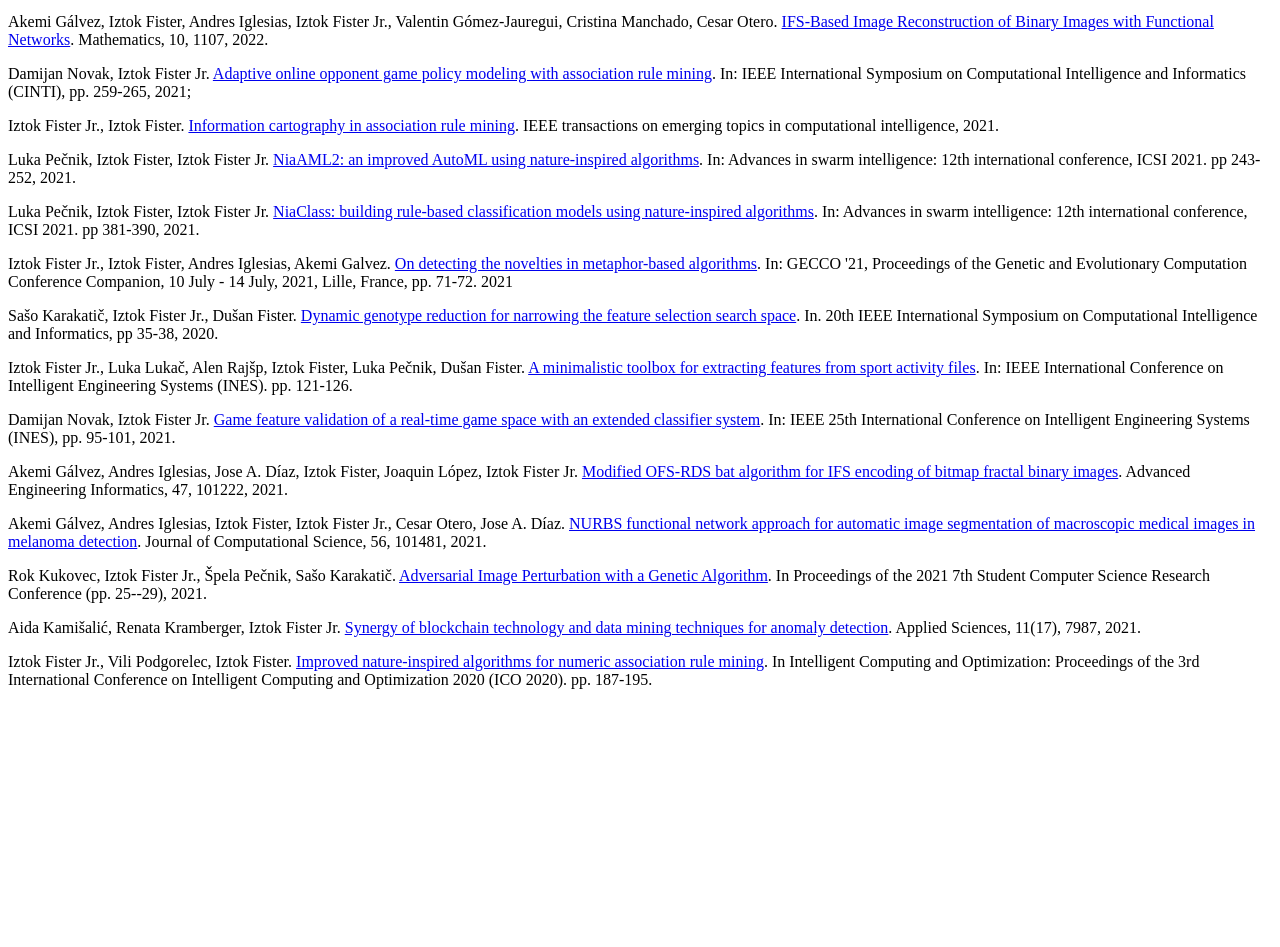
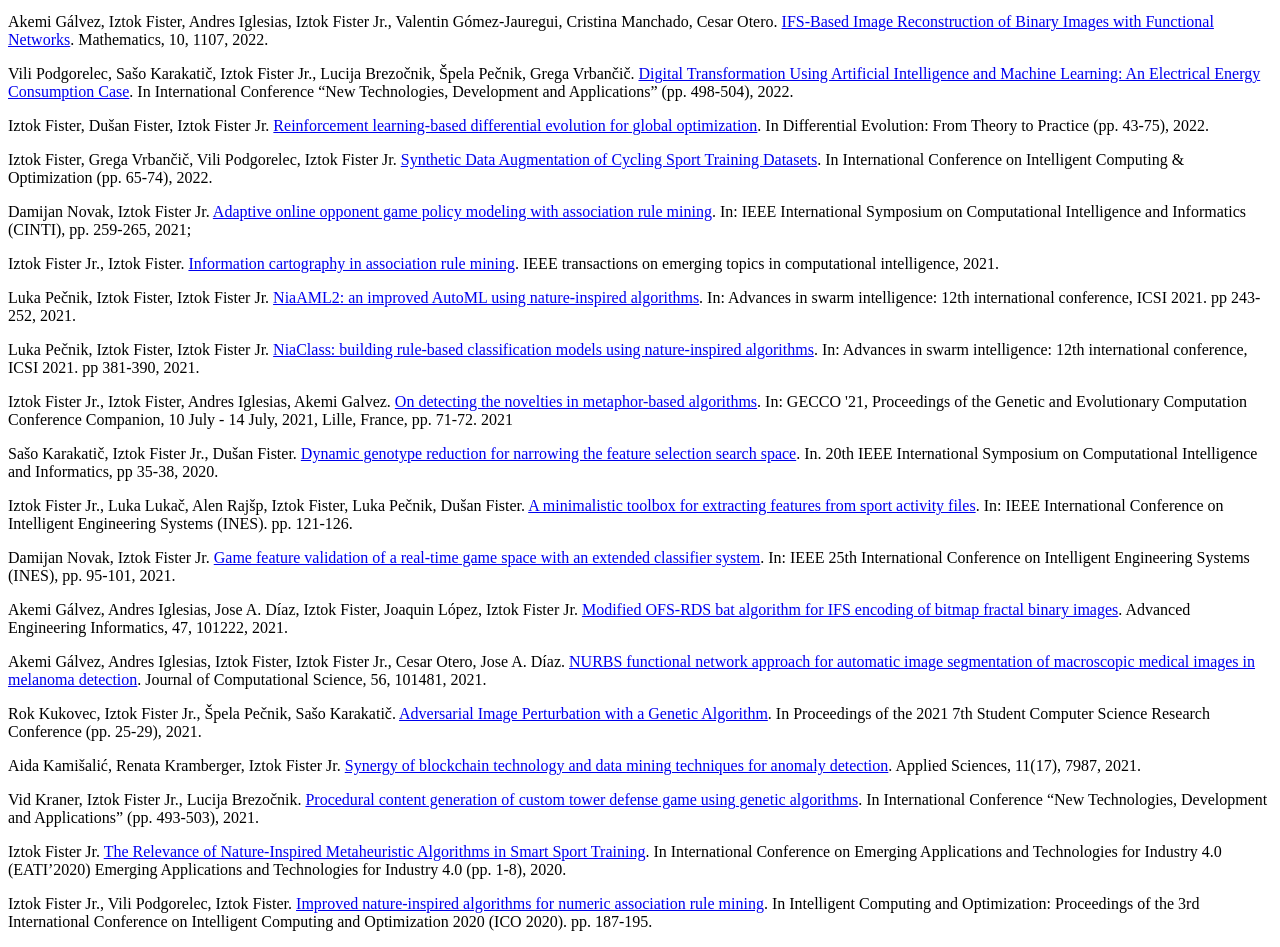
Before and after one commit to firefly-cpp/iztok.xyz, a plain HTML site: page publications.html in a window 1280 px wide. Shown: the part 1243-2190 px from the top of the page. Before the commit the page ends 1948 px from the top, so only its background shows below. Drawn offline with Linux system fonts and the light colour scheme.

Commit message:
Add publications

```diff
--- a/publications.html
+++ b/publications.html
@@ -59,6 +59,12 @@
 
 <p>Akemi Gálvez, Iztok Fister, Andres Iglesias, Iztok Fister Jr., Valentin Gómez-Jauregui, Cristina Manchado, Cesar Otero. <a href="static/publications/323.pdf">IFS-Based Image Reconstruction of Binary Images with Functional Networks</a>. Mathematics, 10, 1107, 2022.</p>
 
+<p>Vili Podgorelec, Sašo Karakatič, Iztok Fister Jr., Lucija Brezočnik, Špela Pečnik, Grega Vrbančič. <a href="static/publications/331.pdf">Digital Transformation Using Artificial Intelligence and Machine Learning: An Electrical Energy Consumption Case</a>. In International Conference “New Technologies, Development and Applications” (pp. 498-504), 2022.</p>
+
+<p>Iztok Fister, Dušan Fister, Iztok Fister Jr. <a href="static/publications/332.pdf">Reinforcement learning-based differential evolution for global optimization</a>. In Differential Evolution: From Theory to Practice (pp. 43-75), 2022.</p>
+
+<p>Iztok Fister, Grega Vrbančič, Vili Podgorelec, Iztok Fister Jr. <a href="static/publications/333.pdf">Synthetic Data Augmentation of Cycling Sport Training Datasets</a>. In International Conference on Intelligent Computing & Optimization (pp. 65-74), 2022.</p>
+
 <p>Damijan Novak, Iztok Fister Jr. <a href="static/publications/296.pdf">Adaptive online opponent game policy modeling with association rule mining</a>. In: IEEE International Symposium on Computational Intelligence and Informatics (CINTI), pp. 259-265, 2021;</p>
 
 <p>Iztok Fister Jr., Iztok Fister. <a href="static/publications/289.pdf">Information cartography in association rule mining</a>. IEEE transactions on emerging topics in computational intelligence, 2021.</p>
@@ -79,9 +85,13 @@
 
 <p>Akemi Gálvez, Andres Iglesias, Iztok Fister, Iztok Fister Jr., Cesar Otero, Jose A. Díaz. <a href="static/publications/326.pdf">NURBS functional network approach for automatic image segmentation of macroscopic medical images in melanoma detection</a>. Journal of Computational Science, 56, 101481, 2021.</p>
 
-<p>Rok Kukovec, Iztok Fister Jr., Špela Pečnik, Sašo Karakatič. <a href="static/publications/327.pdf">Adversarial Image Perturbation with a Genetic Algorithm</a>. In Proceedings of the 2021 7th Student Computer Science Research Conference (pp. 25--29), 2021.</p>
+<p>Rok Kukovec, Iztok Fister Jr., Špela Pečnik, Sašo Karakatič. <a href="static/publications/327.pdf">Adversarial Image Perturbation with a Genetic Algorithm</a>. In Proceedings of the 2021 7th Student Computer Science Research Conference (pp. 25-29), 2021.</p>
 
 <p>Aida Kamišalić, Renata Kramberger, Iztok Fister Jr. <a href="static/publications/328.pdf">Synergy of blockchain technology and data mining techniques for anomaly detection</a>. Applied Sciences, 11(17), 7987, 2021.</p>
+
+<p>Vid Kraner, Iztok Fister Jr., Lucija Brezočnik. <a href="static/publications/330.pdf">Procedural content generation of custom tower defense game using genetic algorithms</a>. In International Conference “New Technologies, Development and Applications” (pp. 493-503), 2021.</p>
+
+<p>Iztok Fister Jr. <a href="static/publications/329.pdf">The Relevance of Nature-Inspired Metaheuristic Algorithms in Smart Sport Training</a>. In International Conference on Emerging Applications and Technologies for Industry 4.0 (EATI’2020) Emerging Applications and Technologies for Industry 4.0 (pp. 1-8), 2020.</p>
 
 <p>Iztok Fister Jr., Vili Podgorelec, Iztok Fister. <a href="static/publications/324.pdf">Improved nature-inspired algorithms for numeric association rule mining</a>. In Intelligent Computing and Optimization: Proceedings of the 3rd International Conference on Intelligent Computing and Optimization 2020 (ICO 2020). pp. 187-195.</p>
 
```
